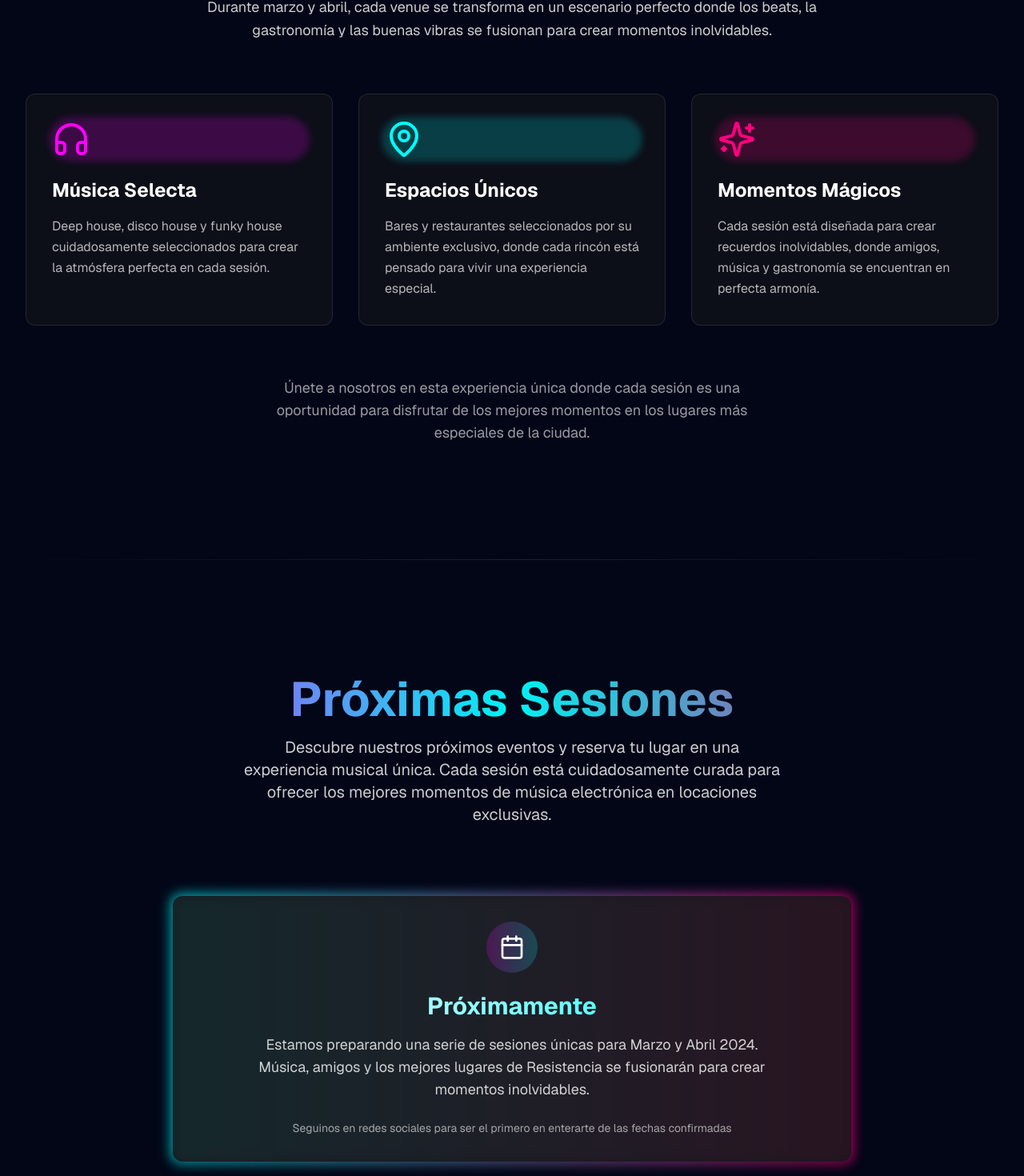
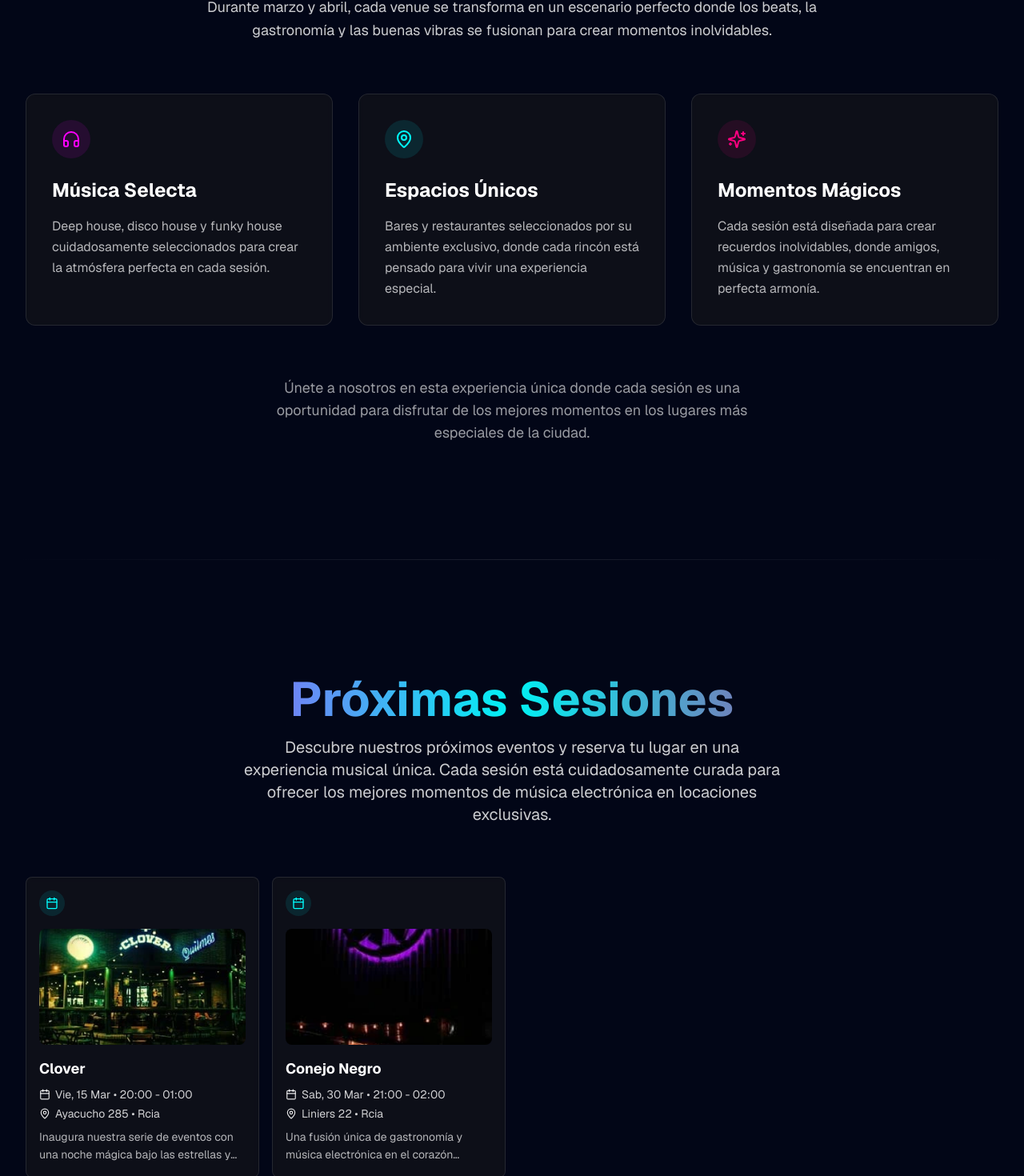
Before and after one commit to nelsondiego/diegonelson-live-sessions, a Next.js app: page / in a window 1280 px wide. Shown: the part 1171-2641 px from the top of the page at 80% size. Built offline with nearby package versions, Linux system fonts and the light colour scheme.

Commit message:
Update event cards, navigation, and upcoming dates with refined design and interactivity

```diff
--- a/src/app/components/UpcomingDates.tsx
+++ b/src/app/components/UpcomingDates.tsx
@@ -2,29 +2,24 @@ import { Calendar } from 'lucide-react';
 
 const UpcomingDates = () => {
   return (
-    <div className="w-full max-w-4xl mx-auto p-6">
-      <div className="relative group">
-        <div className="absolute -inset-0.5 bg-gradient-to-r from-neon-cyan to-neon-magenta rounded-xl opacity-75 group-hover:opacity-100 transition duration-300 blur"></div>
-        <div className="relative bg-zinc-900/90 backdrop-blur-sm rounded-xl p-8 shadow-xl text-center">
-          <div className="mb-6 flex justify-center">
-            <div className="w-16 h-16 rounded-full bg-gradient-to-r from-neon-pink/20 to-neon-cyan/20 flex items-center justify-center">
-              <Calendar className="w-8 h-8 text-white" />
-            </div>
+    <div className="w-full max-w-4xl mx-auto">
+      <div className="bg-zinc-900/50 backdrop-blur-sm p-8 rounded-xl border border-white/10 hover:border-neon-cyan/50 transition-all duration-300 group hover:-translate-y-2 hover:shadow-xl hover:shadow-neon-cyan/20">
+        <div className="relative mb-6 w-12 h-12 rounded-full bg-neon-cyan/10 flex items-center justify-center group-hover:bg-neon-cyan/20 transition-colors duration-500">
+          <Calendar className="w-6 h-6 text-neon-cyan group-hover:scale-110 transition-transform duration-500" />
         </div>
 
-          <h3 className="text-3xl font-bold mb-4 bg-gradient-to-r from-white to-neon-cyan bg-clip-text text-transparent">
+        <h3 className="text-2xl font-bold text-white mb-4 group-hover:text-neon-cyan transition-colors">
           Próximamente
         </h3>
 
-          <p className="text-white/80 text-lg mb-6 max-w-2xl mx-auto">
+        <p className="text-white/70 leading-relaxed group-hover:text-white/90 transition-colors">
           Estamos preparando una serie de sesiones únicas para Marzo y Abril 2024.
           Música, amigos y los mejores lugares de Resistencia se fusionarán para crear momentos inolvidables.
         </p>
 
-          <div className="text-white/60 text-sm">
+        <p className="mt-4 text-white/70 leading-relaxed group-hover:text-white/90 transition-colors">
           Seguinos en redes sociales para ser el primero en enterarte de las fechas confirmadas
-          </div>
-        </div>
+        </p>
       </div>
     </div>
   );
--- a/src/app/page.tsx
+++ b/src/app/page.tsx
@@ -6,28 +6,28 @@ import UpcomingDates from "./components/UpcomingDates";
 import Navigation from "./components/Navigation";
 import { Session, Sponsor } from "./types";
 const upcomingSessions: Session[] = [
-  // {
-  //   id: 1,
-  //   title: "Clover",
-  //   date: "Vie, 15 Mar",
-  //   time: "20:00 - 01:00",
-  //   location: "Clover",
-  //   address: "Ayacucho 285",
-  //   description: "Inaugura nuestra serie de eventos con una noche mágica bajo las estrellas y los mejores beats de house",
-  //   status: "upcoming",
-  //   image: "/places/clover.webp"
-  // },
-  // {
-  //   id: 2,
-  //   title: "Conejo Negro",
-  //   date: "Sab, 30 Mar",
-  //   time: "21:00 - 02:00",
-  //   location: "Conejo Negro",
-  //   address: "Liniers 22",
-  //   description: "Una fusión única de gastronomía y música electrónica en el corazón histórico de la ciudad",
-  //   status: "upcoming",
-  //   image: "/places/conejonegro.webp"
-  // },
+  {
+    id: 1,
+    title: "Clover",
+    date: "Vie, 15 Mar",
+    time: "20:00 - 01:00",
+    location: "Clover",
+    address: "Ayacucho 285",
+    description: "Inaugura nuestra serie de eventos con una noche mágica bajo las estrellas y los mejores beats de house",
+    status: "upcoming",
+    image: "/places/clover.webp"
+  },
+  {
+    id: 2,
+    title: "Conejo Negro",
+    date: "Sab, 30 Mar",
+    time: "21:00 - 02:00",
+    location: "Conejo Negro",
+    address: "Liniers 22",
+    description: "Una fusión única de gastronomía y música electrónica en el corazón histórico de la ciudad",
+    status: "upcoming",
+    image: "/places/conejonegro.webp"
+  },
   // {
   //   id: 3,
   //   title: "El Jardín Secreto",
@@ -199,34 +199,37 @@ export default function Home() {
           </div>
 
           <div className="grid grid-cols-1 md:grid-cols-2 lg:grid-cols-3 gap-8">
-            <div className="bg-zinc-900/50 backdrop-blur-sm p-8 rounded-xl border border-white/10 hover:border-neon-pink/50 transition-all duration-300 group hover:transform hover:-translate-y-2 hover:shadow-xl hover:shadow-neon-pink/20">
-              <div className="relative mb-6">
-                <Headphones className="w-12 h-12 text-neon-pink group-hover:scale-110 transition-transform duration-500" />
-                <div className="absolute -inset-1 bg-neon-pink/20 rounded-full blur-sm" />
+            <div className="bg-zinc-900/50 backdrop-blur-sm p-8 rounded-xl border border-white/10 hover:border-neon-pink/50 transition-all duration-300 group hover:-translate-y-2 hover:shadow-xl hover:shadow-neon-pink/20">
+              <div className="relative mb-6 w-12 h-12 rounded-full bg-neon-pink/10 flex items-center justify-center group-hover:bg-neon-pink/20 transition-colors duration-500">
+                <Headphones className="w-6 h-6 text-neon-pink group-hover:scale-110 transition-transform duration-500" />
               </div>
-              <h3 className="text-2xl font-bold text-white mb-4 group-hover:text-neon-pink transition-colors">Música Selecta</h3>
+              <h3 className="text-2xl font-bold text-white mb-4 group-hover:text-neon-pink transition-colors">
+                Música Selecta
+              </h3>
               <p className="text-white/70 leading-relaxed group-hover:text-white/90 transition-colors">
                 Deep house, disco house y funky house cuidadosamente seleccionados para crear la atmósfera perfecta en cada sesión.
               </p>
             </div>
 
-            <div className="bg-zinc-900/50 backdrop-blur-sm p-8 rounded-xl border border-white/10 hover:border-neon-cyan/50 transition-all duration-300 group hover:transform hover:-translate-y-2 hover:shadow-xl hover:shadow-neon-cyan/20">
-              <div className="relative mb-6">
-                <MapPin className="w-12 h-12 text-neon-cyan group-hover:scale-110 transition-transform duration-500" />
-                <div className="absolute -inset-1 bg-neon-cyan/20 rounded-full blur-sm" />
+            <div className="bg-zinc-900/50 backdrop-blur-sm p-8 rounded-xl border border-white/10 hover:border-neon-cyan/50 transition-all duration-300 group hover:-translate-y-2 hover:shadow-xl hover:shadow-neon-cyan/20">
+              <div className="relative mb-6 w-12 h-12 rounded-full bg-neon-cyan/10 flex items-center justify-center group-hover:bg-neon-cyan/20 transition-colors duration-500">
+                <MapPin className="w-6 h-6 text-neon-cyan group-hover:scale-110 transition-transform duration-500" />
               </div>
-              <h3 className="text-2xl font-bold text-white mb-4 group-hover:text-neon-cyan transition-colors">Espacios Únicos</h3>
+              <h3 className="text-2xl font-bold text-white mb-4 group-hover:text-neon-cyan transition-colors">
+                Espacios Únicos
+              </h3>
               <p className="text-white/70 leading-relaxed group-hover:text-white/90 transition-colors">
                 Bares y restaurantes seleccionados por su ambiente exclusivo, donde cada rincón está pensado para vivir una experiencia especial.
               </p>
             </div>
 
-            <div className="bg-zinc-900/50 backdrop-blur-sm p-8 rounded-xl border border-white/10 hover:border-neon-magenta/50 transition-all duration-300 group hover:transform hover:-translate-y-2 hover:shadow-xl hover:shadow-neon-magenta/20">
-              <div className="relative mb-6">
-                <Sparkles className="w-12 h-12 text-neon-magenta group-hover:scale-110 transition-transform duration-500" />
-                <div className="absolute -inset-1 bg-neon-magenta/20 rounded-full blur-sm" />
+            <div className="bg-zinc-900/50 backdrop-blur-sm p-8 rounded-xl border border-white/10 hover:border-neon-magenta/50 transition-all duration-300 group hover:-translate-y-2 hover:shadow-xl hover:shadow-neon-magenta/20">
+              <div className="relative mb-6 w-12 h-12 rounded-full bg-neon-magenta/10 flex items-center justify-center group-hover:bg-neon-magenta/20 transition-colors duration-500">
+                <Sparkles className="w-6 h-6 text-neon-magenta group-hover:scale-110 transition-transform duration-500" />
               </div>
-              <h3 className="text-2xl font-bold text-white mb-4 group-hover:text-neon-magenta transition-colors">Momentos Mágicos</h3>
+              <h3 className="text-2xl font-bold text-white mb-4 group-hover:text-neon-magenta transition-colors">
+                Momentos Mágicos
+              </h3>
               <p className="text-white/70 leading-relaxed group-hover:text-white/90 transition-colors">
                 Cada sesión está diseñada para crear recuerdos inolvidables, donde amigos, música y gastronomía se encuentran en perfecta armonía.
               </p>
@@ -259,12 +262,14 @@ export default function Home() {
           </div>
 
           {upcomingSessions.filter(session => session.status === 'upcoming').length > 0 ? (
-            <div className="grid grid-cols-1 md:grid-cols-2 lg:grid-cols-3 gap-6 lg:gap-8">
+            <div className="grid grid-cols-1 md:grid-cols-2 lg:grid-cols-4 gap-4">
               {upcomingSessions.map((session) => (
-                <div key={session.id} className="group relative">
-                  <div className={`absolute -inset-0.5 ${session.status === 'past' ? 'bg-gradient-to-r from-gray-500 to-gray-800' : 'bg-gradient-to-r from-neon-cyan to-neon-magenta'} rounded-xl opacity-75 group-hover:opacity-100 transition duration-300`}></div>
-                  <div className="flex h-full">
-                    <div className="w-1/4 relative overflow-hidden rounded-l-xl">
+                <div key={session.id} className="bg-zinc-900/50 backdrop-blur-sm p-4 rounded-lg border border-white/10 hover:border-neon-cyan/50 transition-all duration-300 group hover:-translate-y-1 hover:shadow-lg hover:shadow-neon-cyan/20">
+                  <div className="relative mb-4 w-8 h-8 rounded-full bg-neon-cyan/10 flex items-center justify-center group-hover:bg-neon-cyan/20 transition-colors duration-500">
+                    <Calendar className="w-4 h-4 text-neon-cyan group-hover:scale-110 transition-transform duration-500" />
+                  </div>
+
+                  <div className="relative aspect-video mb-4 rounded-lg overflow-hidden">
                     <Image
                       src={session.image}
                       alt={session.title}
@@ -272,47 +277,29 @@ export default function Home() {
                       className="object-cover"
                     />
                   </div>
-                    <div className={`relative flex-1 ${session.status === 'past' ? 'bg-zinc-900/70' : 'bg-zinc-800/90'} backdrop-blur-sm rounded-r-xl p-4 shadow-xl hover:shadow-neon-cyan/20`}>
-                      <div className="absolute top-0 right-0 mt-4 mr-4 flex items-center gap-3">
-                        {session.status === 'past' && (
-                          <div className="bg-gray-800 text-gray-400 px-3 py-1 rounded-full text-sm font-medium">
-                            Evento Pasado
-                          </div>
-                        )}
-                        <ShareButton
-                          title={session.title}
-                          date={session.date}
-                          time={session.time}
-                          location={session.location}
-                        />
-                      </div>
-                      <div className="absolute top-0 left-0 mt-4 ml-4">
-                        <div className="w-8 h-8 rounded-full bg-gradient-to-r from-neon-pink/20 to-neon-cyan/20 flex items-center justify-center group-hover:bg-gradient-to-r group-hover:from-neon-pink/30 group-hover:to-neon-cyan/30 transition-all duration-300">
-                          <Music4 className="w-4 h-4 text-white group-hover:text-neon-cyan transform group-hover:scale-110 transition-transform" />
-                        </div>
-                      </div>
-                      <h3 className="text-2xl font-bold mb-3 bg-gradient-to-r from-white via-white to-neon-cyan bg-clip-text text-transparent mt-12">
+
+                  <h3 className="text-lg font-bold text-white mb-2 group-hover:text-neon-cyan transition-colors">
                     {session.title}
                   </h3>
-                      <div className="space-y-2 mb-4">
-                        <p className="text-white/90 flex items-center gap-2 text-base hover:text-neon-cyan transition-colors">
-                          <Calendar className="w-4 h-4" />
+
+                  <div className="space-y-1 mb-2 text-sm">
+                    <p className="text-white/90 flex items-center gap-1.5 hover:text-neon-cyan transition-colors">
+                      <Calendar className="w-3.5 h-3.5" />
                       <span className="opacity-90 hover:opacity-100 transition-opacity">
                         {session.date} • {session.time}
                       </span>
                     </p>
-                        <p className="text-white/90 flex items-center gap-2 text-base hover:text-neon-pink transition-colors">
-                          <MapPin className="w-4 h-4" />
+                    <p className="text-white/90 flex items-center gap-1.5 hover:text-neon-pink transition-colors">
+                      <MapPin className="w-3.5 h-3.5" />
                       <span className="opacity-90 hover:opacity-100 transition-opacity">
-                            {session.location}
+                        {session.address} • Rcia
                       </span>
                     </p>
                   </div>
-                      <p className="text-white/80 text-sm leading-relaxed hover:text-white/90 transition-colors">
+
+                  <p className="text-white/70 text-sm leading-relaxed group-hover:text-white/90 transition-colors line-clamp-2">
                     {session.description}
                   </p>
-                    </div>
-                  </div>
                 </div>
               ))}
             </div>
@@ -378,6 +365,12 @@ export default function Home() {
             </a>
 
             <div className="flex items-center gap-4">
+              <ShareButton
+                title="Chill & Groove Sessions"
+                date="Marzo y Abril 2024"
+                time="Diferentes horarios"
+                location="Resistencia, Chaco"
+              />
               <a href="https://www.youtube.com/@djdiegonelson" target="_blank" rel="noopener noreferrer" className="text-white/50 hover:text-neon-pink transition-colors transform hover:scale-110">
                 <svg className="w-5 h-5" viewBox="0 0 24 24" fill="currentColor">
                   <path d="M23.498 6.186a3.016 3.016 0 0 0-2.122-2.136C19.505 3.545 12 3.545 12 3.545s-7.505 0-9.377.505A3.017 3.017 0 0 0 .502 6.186C0 8.07 0 12 0 12s0 3.93.502 5.814a3.016 3.016 0 0 0 2.122 2.136c1.871.505 9.376.505 9.376.505s7.505 0 9.377-.505a3.015 3.015 0 0 0 2.122-2.136C24 15.93 24 12 24 12s0-3.93-.502-5.814zM9.545 15.568V8.432L15.818 12l-6.273 3.568z" />
```
Also changed, not shown: src/app/components/Navigation.tsx (+7 -0 lines), public/manifest.json. Lines whose indentation alone changed are shown as unchanged.
